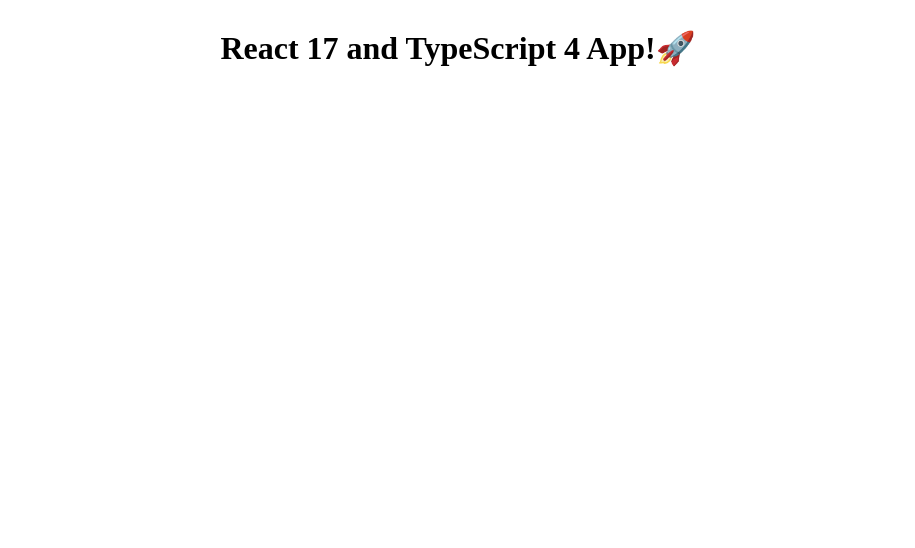
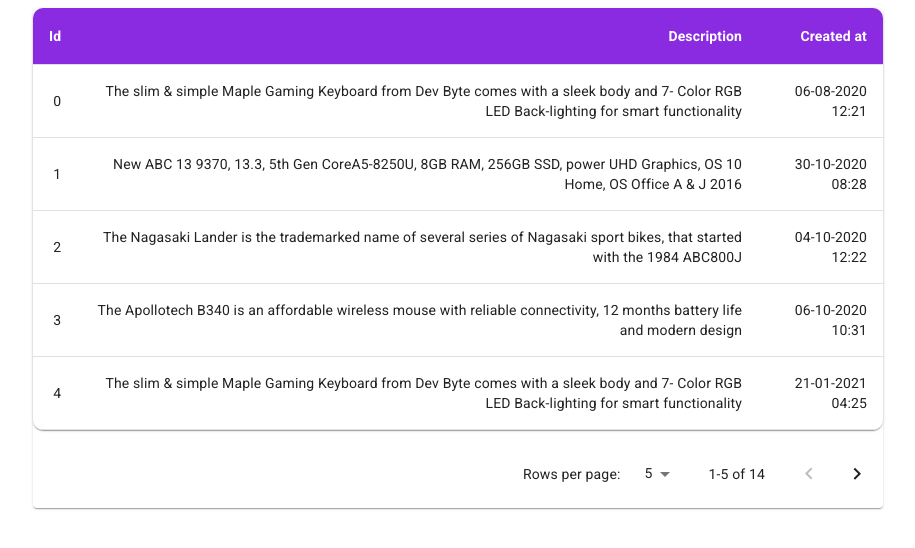
Before and after one commit to piptak/DevHours.CloudNative.Frontend, a React app: page / in a window 1280 px wide. Shown: the top 548 px of the page, without its empty margins (182-1097 px from the left). Built offline with nearby package versions, Linux system fonts and the light colour scheme.

Commit message:
Added Rooms table

```diff
--- a/package.json
+++ b/package.json
@@ -20,7 +20,13 @@
   },
   "homepage": "https://github.com/JaroslawParadysz/DevHours.CloudNative.Frontend#readme",
   "dependencies": {
+    "@material-ui/core": "^4.12.3",
+    "@types/faker": "^5.5.7",
+    "@types/material-ui": "^0.21.9",
+    "@types/moment": "^2.13.0",
     "add": "^2.0.6",
+    "faker": "^5.5.3",
+    "moment": "^2.29.1",
     "node-sass": "^6.0.1",
     "react": "^17.0.2",
     "react-dom": "^17.0.2"
--- a/public/index.html
+++ b/public/index.html
@@ -1,5 +1,6 @@
 <html>
     <head>
+        <link rel="stylesheet" href="https://fonts.googleapis.com/css?family=Roboto:300,400,500,700&display=swap" />
         <meta charset="utf-8"/>
         <title>React</title>
     </head>
--- a/src/App/App.tsx
+++ b/src/App/App.tsx
@@ -1,11 +1,15 @@
+import RoomsTable from "../Components/RoomsTable/RoomsTable";
 import React from "react";
 import './styles.scss';
+import { StylesProvider } from "@material-ui/core";
 
 const App: React.FC = () => {
     return (
-        <div className="app-wrapper">
-            <h1>React 17 and TypeScript 4 App!🚀</h1>
-        </div>
+        <StylesProvider injectFirst>
+            <div className="app-wrapper">
+                <RoomsTable />
+            </div>
+        </StylesProvider>
     );
 };
 export default App;
--- /dev/null
+++ b/src/Components/RoomsTable/RoomsTable.scss
@@ -0,0 +1,18 @@
+.paper {
+    max-width: 850px;
+    min-height: 500px;
+}
+
+.rooms-table-container {
+    border-radius: 10px;
+}
+
+.table-header-cell {
+    background-color: blueviolet;
+    color: white;
+    font-weight: bold;
+}
+
+.abc {
+    min-height: 500px;
+}
--- /dev/null
+++ b/src/Components/RoomsTable/RoomsTable.tsx
@@ -0,0 +1,87 @@
+import React, { useMemo, useState } from "react";
+
+//styles
+import './RoomsTable.scss'
+
+//Maretiral UI
+import { Button, ButtonGroup, Grid, Paper, Table, TableBody, TableCell, TableContainer, TableFooter, TableHead, TablePagination, TableRow } from "@material-ui/core";
+
+//Types
+import { RoomDto } from '../../types/Room';
+import faker from "faker";
+
+import moment from "moment";
+
+const createFakeRooms = (): RoomDto[] => {
+    const fakeRooms: RoomDto[] = [];
+
+    for (let i = 0; i < 14; i++) {
+        fakeRooms[i] = {
+            id: i,
+            description: faker.commerce.productDescription(),
+            createdAt: faker.date.past()
+        }
+    }
+
+    return fakeRooms;
+}
+
+const RoomsTable: React.FC = () => {
+    const [rooms, setRooms] = useState<RoomDto[]>(createFakeRooms());
+    const [page, setPage] = useState(0);
+    const [pageSize, setPageSize] = useState(5);
+
+    const handleChangePage = (event: unknown, newPage: number) => {
+        setPage(newPage);
+    }
+
+    const handleChangePageSize = (event: React.ChangeEvent<HTMLInputElement>) => {
+        setPageSize(parseInt(event.target.value, 10));
+        setPage(0);
+    }
+
+    return (
+        <>
+            <Paper className="paper">
+                <Grid container alignContent="space-between" spacing={1} className="abc">
+                    <Grid item xs={12}>
+                        <TableContainer component={Paper} className="rooms-table-container">
+                            <Table aria-label="simple table">
+                                <TableHead>
+                                    <TableRow>
+                                        <TableCell align="right" className="table-header-cell">Id</TableCell>
+                                        <TableCell align="right" className="table-header-cell">Description</TableCell>
+                                        <TableCell align="right" className="table-header-cell">Created at</TableCell>
+                                    </TableRow>
+                                </TableHead>
+                                <TableBody>
+                                    {rooms.slice(page * pageSize, page * pageSize + pageSize).map((row: RoomDto) => (
+                                        <TableRow key={row.id}>
+                                            <TableCell align="right">{row.id}</TableCell>
+                                            <TableCell align="right">{row.description}</TableCell>
+                                            <TableCell align="right">{moment(row.createdAt).format('DD-MM-YYYY hh:mm')}</TableCell>
+                                        </TableRow>
+                                    )
+                                    )}
+                                </TableBody>
+                            </Table>
+                        </TableContainer>
+                    </Grid>
+                    <Grid item xs={12}>
+                        <TablePagination
+                            rowsPerPageOptions={[5, 10, 25]}
+                            component="div"
+                            count={rooms.length}
+                            rowsPerPage={pageSize}
+                            page={page}
+                            onPageChange={handleChangePage}
+                            onRowsPerPageChange={handleChangePageSize}
+                        />
+                    </Grid>
+                </Grid>
+            </Paper>
+        </>
+    )
+}
+
+export default RoomsTable
--- /dev/null
+++ b/src/types/Booking.ts
@@ -0,0 +1,6 @@
+export type Booking = {
+    id: number,
+    startDate: Date,
+    endDate: Date,
+    roomId: number
+}
--- /dev/null
+++ b/src/types/Room.ts
@@ -0,0 +1,5 @@
+export type RoomDto = {
+    id: number,
+    description: string,
+    createdAt: Date
+}
--- a/tsconfig.json
+++ b/tsconfig.json
@@ -25,5 +25,8 @@
     "exclude": ["node_modules", "build"],
     "include": [
       "./src",
-      "webpack.config.ts" ]
+      "webpack.config.ts",
+      "./src/**/*.ts",
+      "./src/**/*.tsx"
+    ]
   }
```
Also changed, not shown: src/shared/utils/api.ts (added), 2 other files (tests, documents, lock files or other folders).
